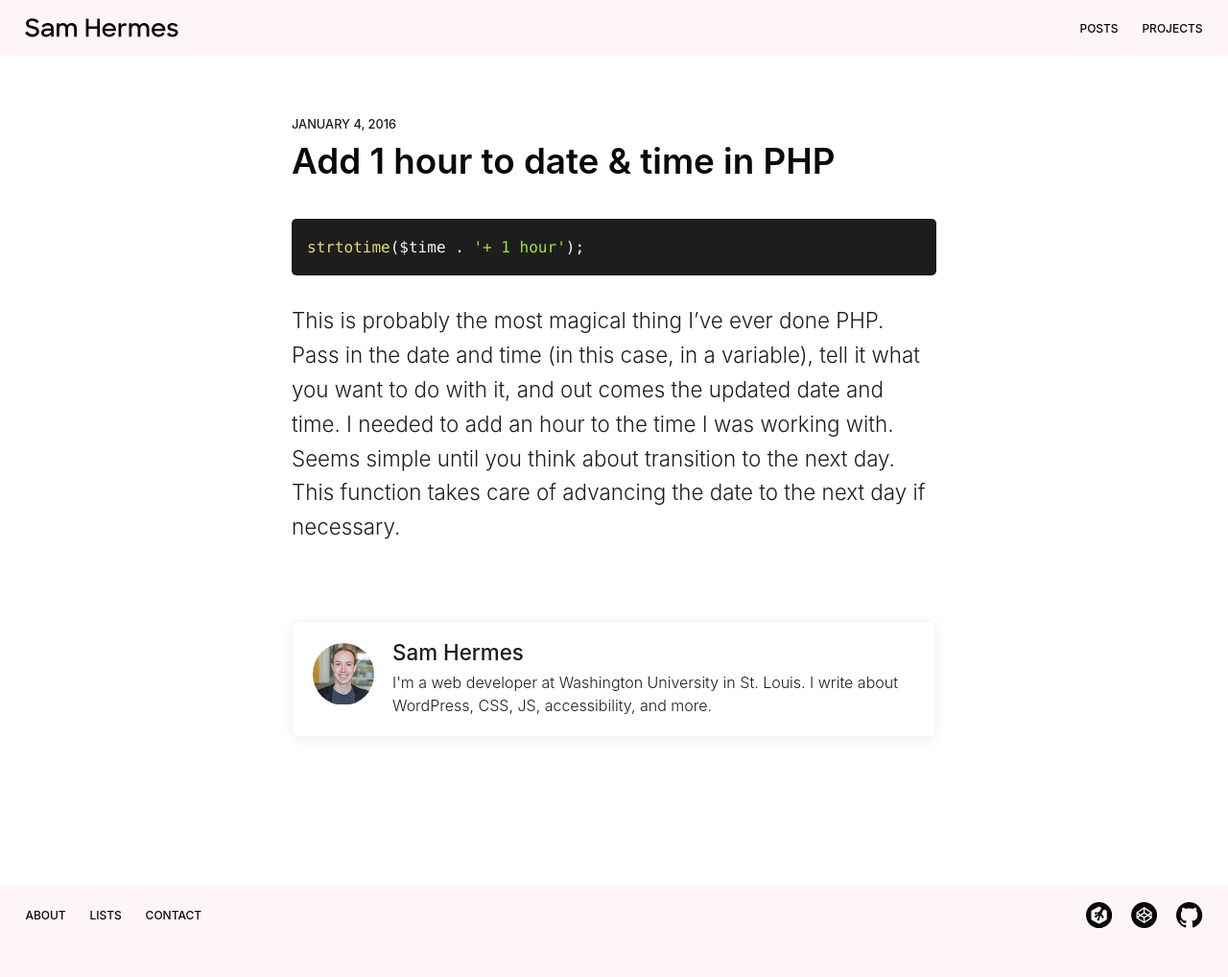
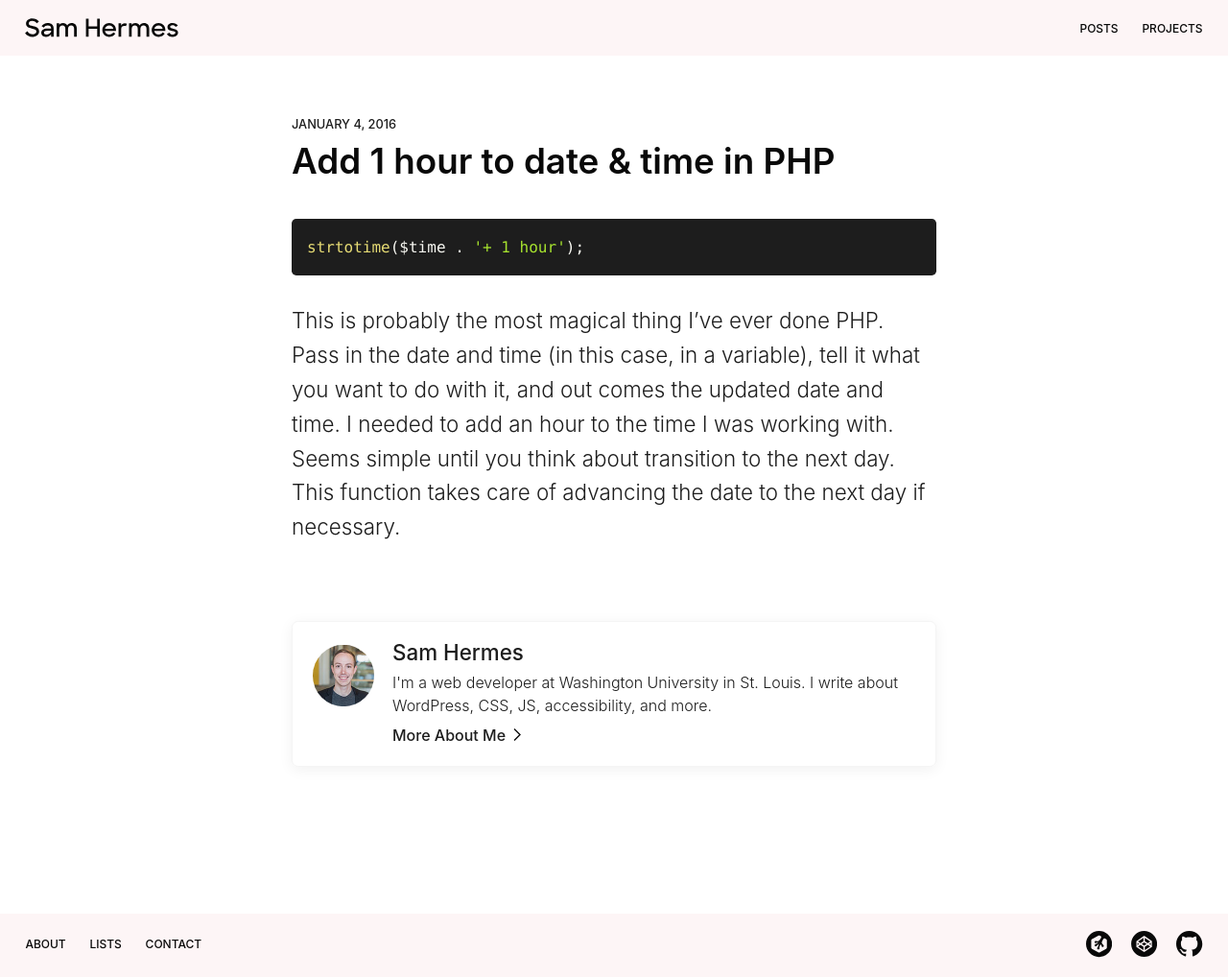
Before and after one commit to samhermes/samhermes.github.io, a Jekyll site: the page built from _posts/2016-01-04-add-one-hour-to-date-and-time-in-php.markdown, in a window 1280 px wide. Shown: the whole page at 96% size. Built offline with Jekyll 4.4.1, drawn with Linux system fonts in a browser that asks for light colours; before the commit the page ends 987 px from its top, so only the background shows below that.

Commit message:
Update about section of post template

```diff
--- a/_layouts/post.html
+++ b/_layouts/post.html
@@ -15,8 +15,10 @@ layout: default
   <div class="about-me">
     <img src="/img/samhermes.jpg" alt="Sam Hermes">
     <div class="about-me-text">
-    	<p class="name">Sam Hermes</p>
-    	<p class="description">I'm a web developer at Washington University in St. Louis. I write about WordPress, CSS, JS, accessibility, and more.</p>
+      <p class="name">Sam Hermes</p>
+      <p class="description">I'm a web developer at Washington University in St. Louis. I write about WordPress, CSS,
+        JS, accessibility, and more.</p>
+      <p><a href="/about">More About Me</a></p>
     </div>
   </div>
 </article>
--- a/_sass/_posts.scss
+++ b/_sass/_posts.scss
@@ -301,7 +301,7 @@
     width: 3rem;
     height: 3rem;
     margin-right: 1rem;
-    padding: 0.2rem 0;
+    padding: 0.3rem 0;
     border-radius: 50%;
 
     @media screen and (min-width: 30em) {
@@ -312,8 +312,12 @@
   }
 
   p {
-    margin: 0;
+    margin: 0 0 0.35rem;
     line-height: 1.55;
+
+    &:last-child {
+      margin: 0;
+    }
   }
 
   .name {
@@ -324,6 +328,23 @@
   }
 
   a {
-    text-decoration: underline;
+    text-decoration: none;
+    font-weight: 500;
+
+    &:hover {
+      text-decoration: underline;
+    }
+
+    &::after {
+      content: "";
+      height: 13px;
+      width: 8px;
+      background: url("/img/arrow.svg") no-repeat;
+      background-position: center;
+      background-size: cover;
+      margin-top: 0.1rem;
+      margin-left: 0.5rem;
+      display: inline-block;
+    }
   }
 }
```
